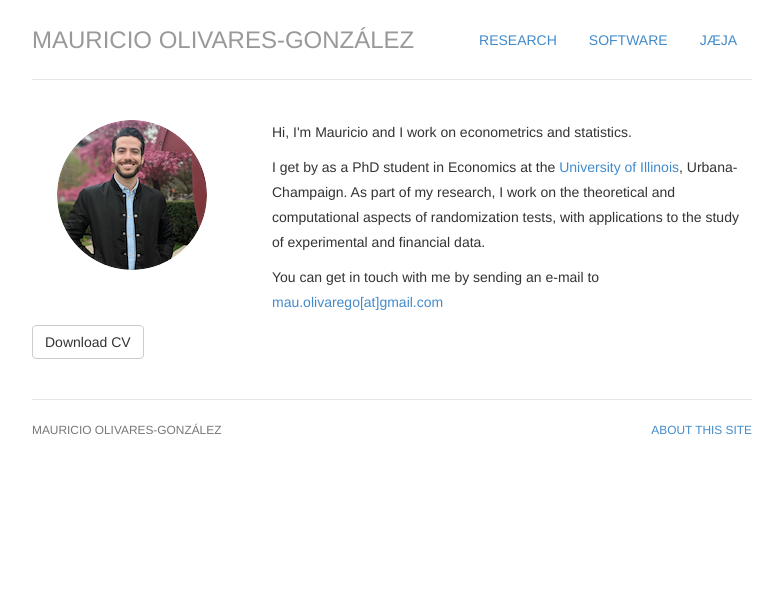
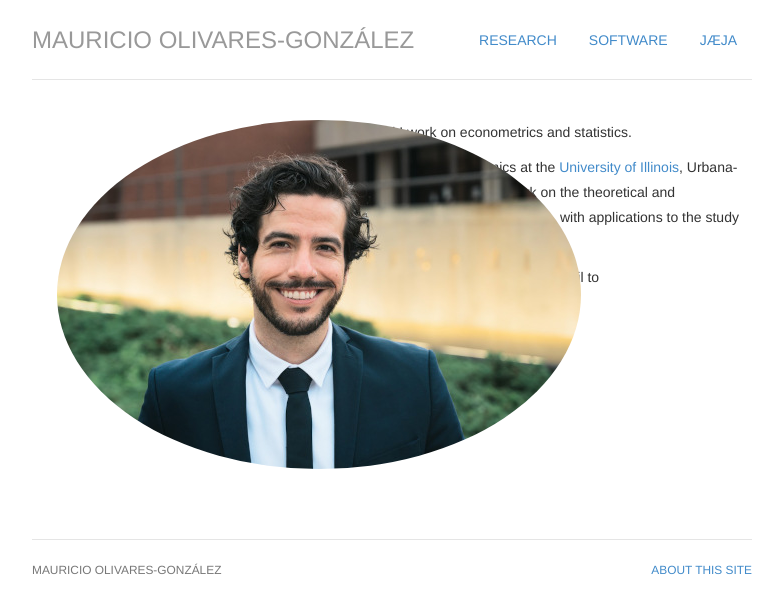
Before and after one commit to mauolivares/mauolivares.github.io, a Jekyll site: the page built from index.html, in a window 1280 px wide. Shown: the top 614 px of the page, without its empty margins (248-1031 px from the left). Built offline with Jekyll 4.4.1, drawn with Linux system fonts in a browser that asks for light colours.

Commit message:
profile pic

```diff
--- a/index.html
+++ b/index.html
@@ -4,13 +4,13 @@ title: Mauricio Olivares
 cv: passive
 contact: passive
 notes: passive
-description: Mauricio Olivares is a 5th year PhD student in Economics at the University of Illinois. Currently based in Urbana, Illinois.
+description: Mauricio Olivares is a PhD student in Economics at the University of Illinois. Currently based in Urbana, Illinois.
 ---
 
 <!-- <div class="jumbotron"> -->
 <div class="row marketing">
 	<div class="col-sm-4">
-	<img  class="img-circle avatar" alt="Mauricio Olivares" src="img/circle-mau1.png" align="left" , hspace="10px">
+	<img  class="img-circle avatar" alt="Mauricio Olivares" src="img/mau_2020_50.jpg" align="left" , hspace="10px">
 	</div>
 	<div>
 	<p> Hi, I'm <span itemprop="name">Mauricio</span> and I work on econometrics and statistics.</p>
```
Also changed, not shown: img/mau_2020_50.jpg.
